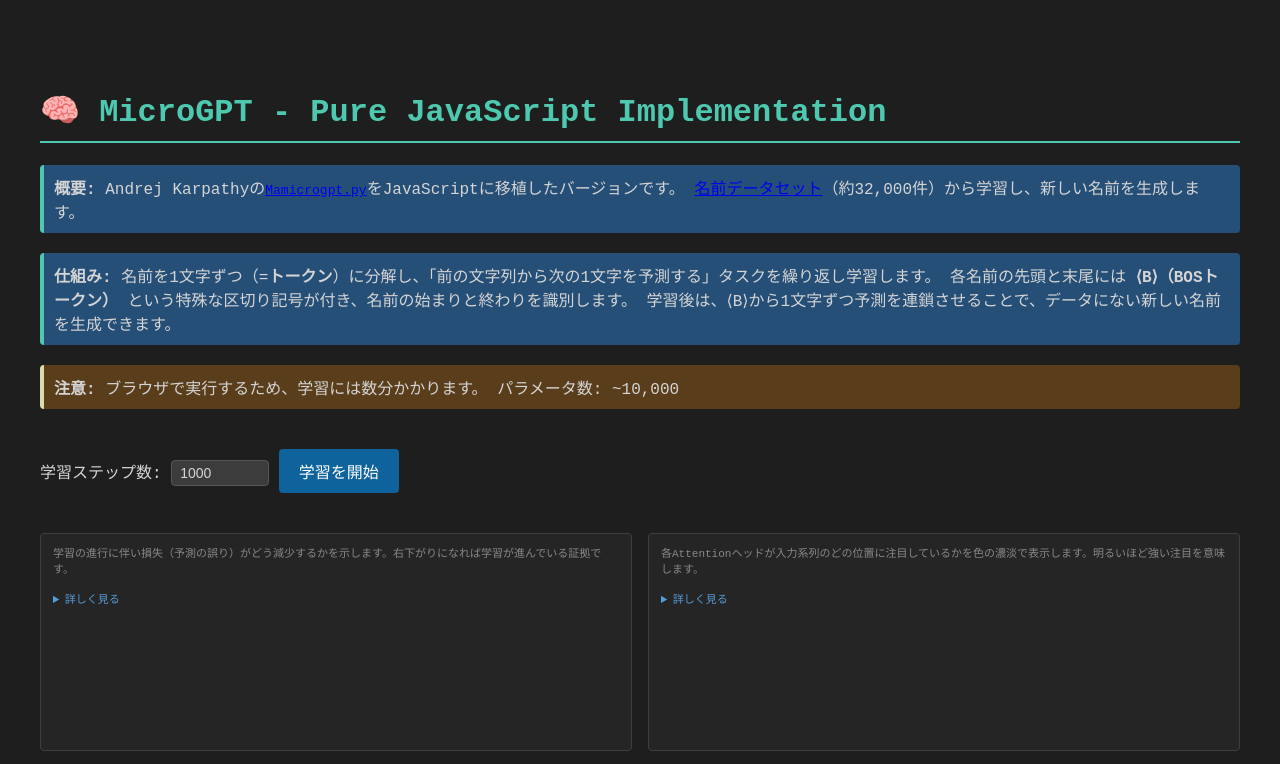
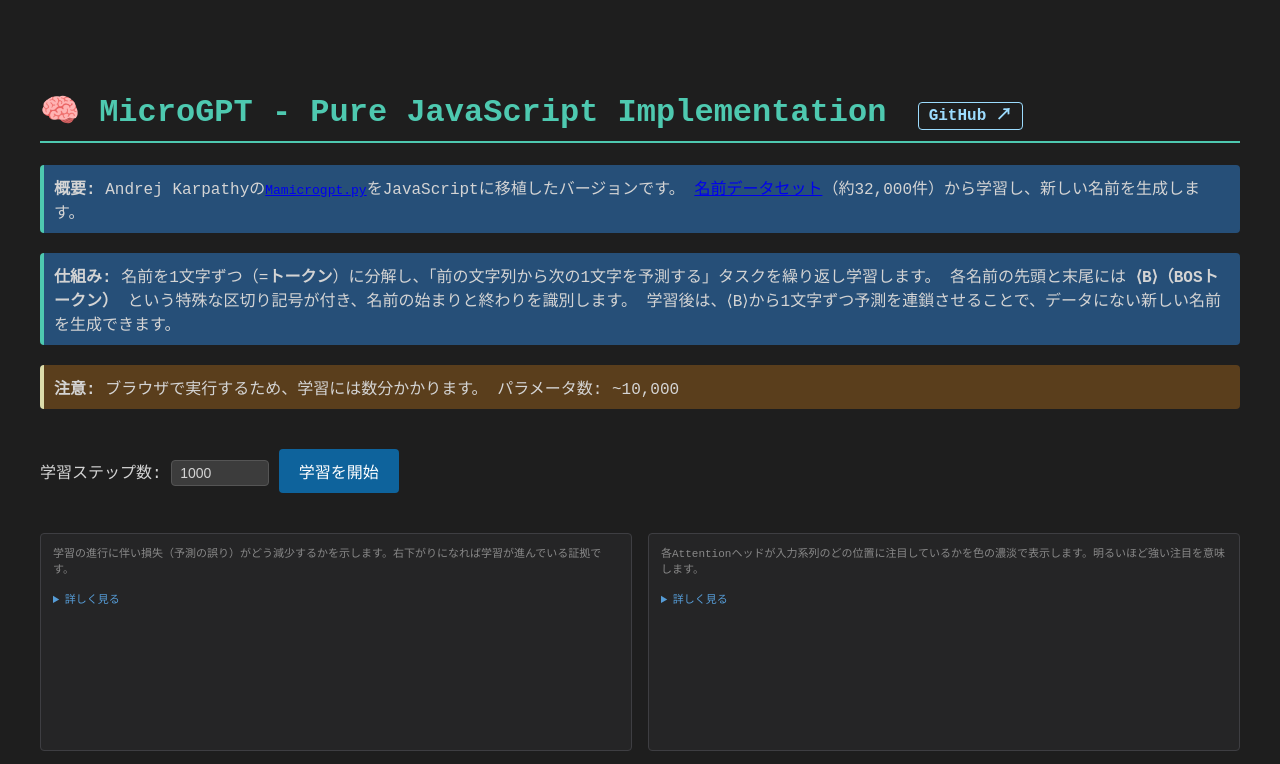
Before and after one commit to shimizu/MicroGPT_viz, a website built with Vite: page src/index.html in a window 1280 px wide. Shown: the top 764 px of the page. Built offline with nearby package versions, Linux system fonts and the light colour scheme.

Commit message:
githubへのリンク追加

```diff
--- a/src/index.html
+++ b/src/index.html
@@ -115,7 +115,9 @@
     </style>
 </head>
 <body>
-    <h1>🧠 MicroGPT - Pure JavaScript Implementation</h1>
+    <h1>🧠 MicroGPT - Pure JavaScript Implementation
+        <a href="https://github.com/shimizu/MicroGPT_viz" target="_blank" rel="noopener noreferrer" style="font-size: 0.5em; vertical-align: middle; margin-left: 12px; color: #9cdcfe; text-decoration: none; border: 1px solid #9cdcfe; padding: 4px 10px; border-radius: 4px;">GitHub ↗</a>
+    </h1>
 
     <div class="info">
         <strong>概要:</strong> Andrej Karpathyの<a href="https://gist.github.com/karpathy/8627fe009c40f57531cb18360106ce95"><code>Mamicrogpt.py</code></a>をJavaScriptに移植したバージョンです。
```
